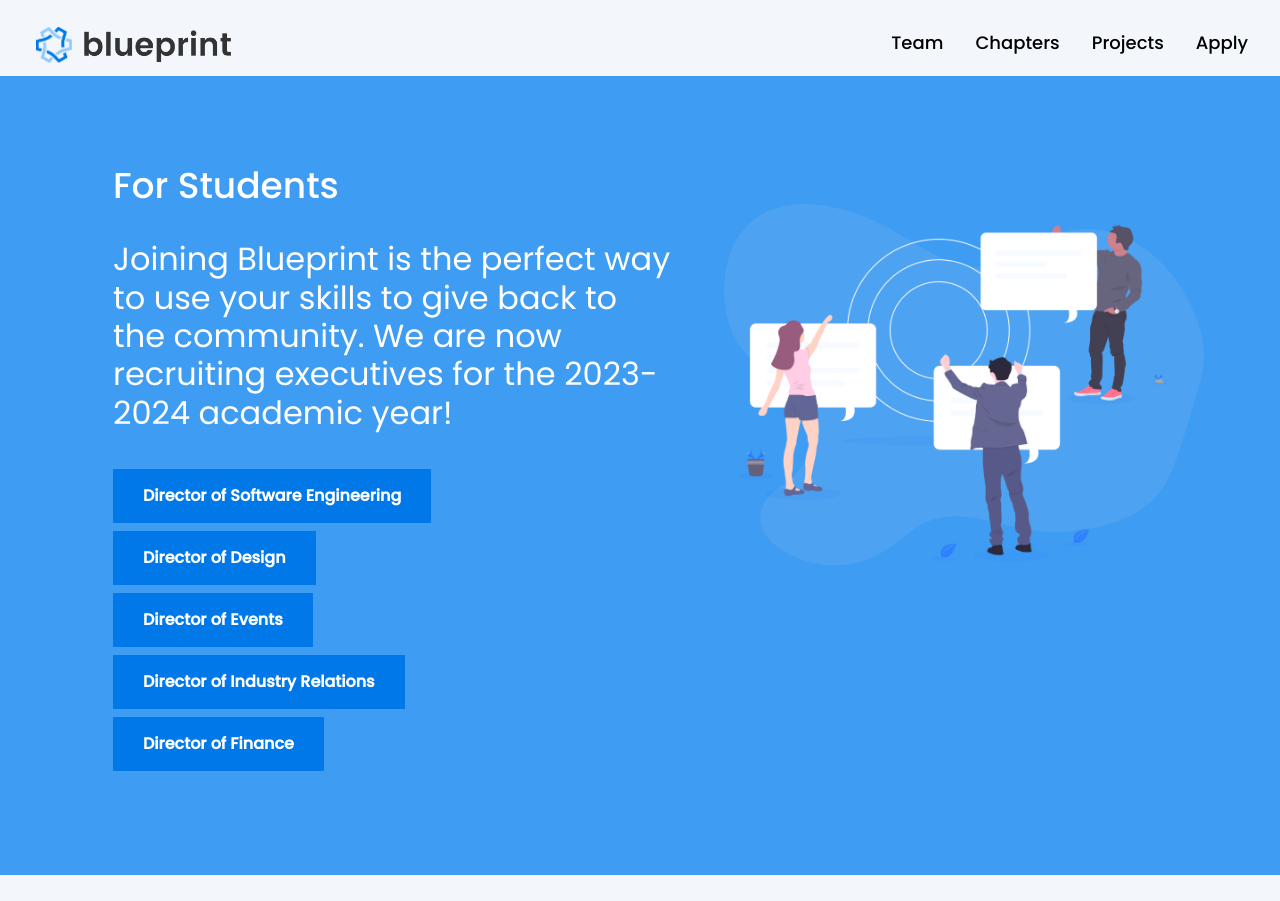
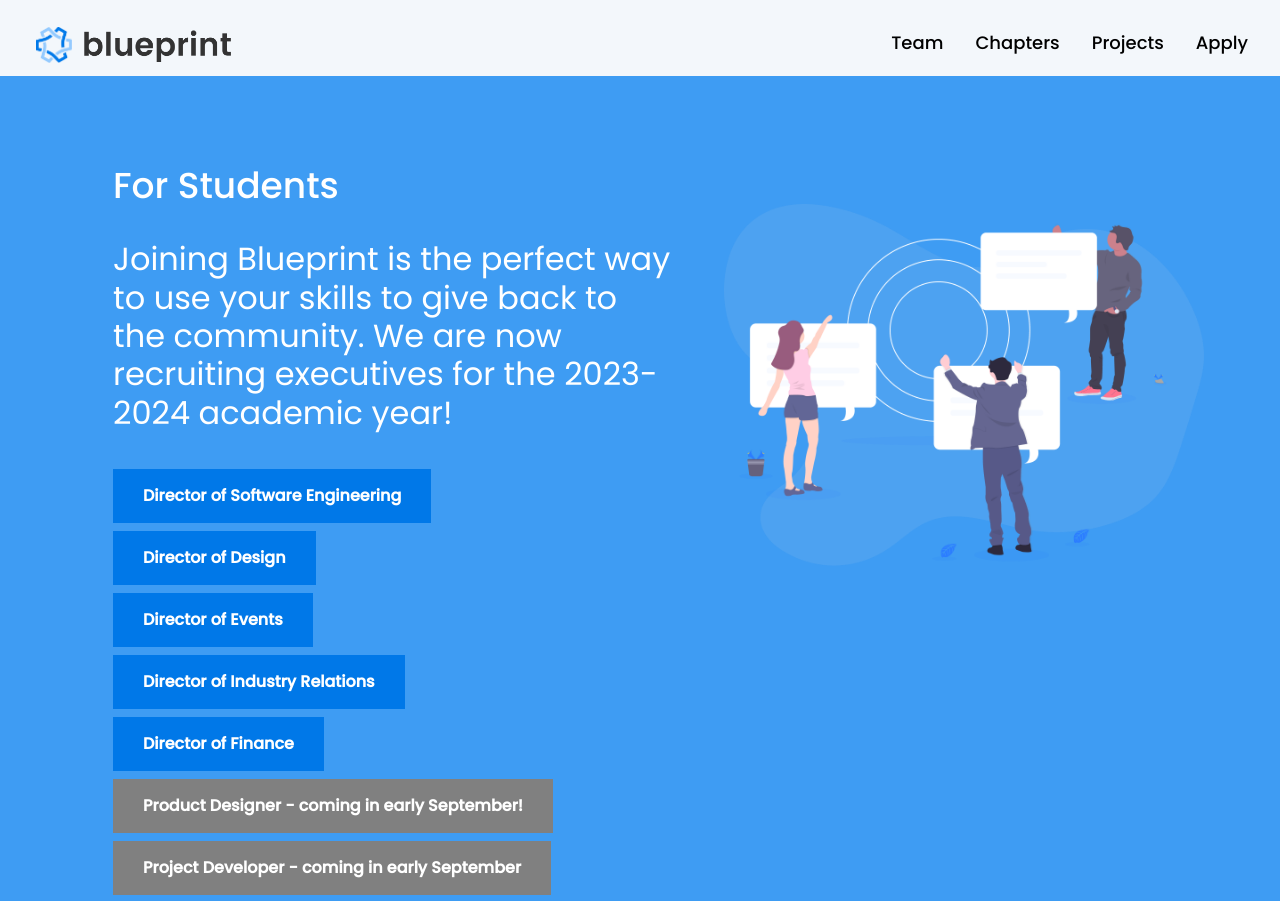
Before and after one commit to uoftblueprint/uoftblueprint.github.io, a React (Create React App) app: page /#/apply/students in a window 1280 px wide. Shown: the top 901 px of the page. Built offline with nearby package versions, Linux system fonts and the light colour scheme.

Commit message:
Add buttons for member applications

```diff
--- a/src/Pages/Apply/Students.js
+++ b/src/Pages/Apply/Students.js
@@ -20,17 +20,11 @@ const Criteria = ({ title, description, image }) => {
   );
 };
 
-const ApplyButton = ({ desc, link }) => {
+const ApplyButton = ({ desc, link, isDisabled=false }) => {
   return (
     <div className='my-2'>
-      {/* <h5 style={{ padding: "25px 0 5px 0", "font-size": "1rem", color: '#FFFFFF' }}  className={"text-responsive"}>
-          <button onClick={executeScroll}>What do we look for?</button>
-        </h5> */}
-      <button>
-        {/* <Link activeClass="active" to="requirements" spy={true} smooth={true} duration={1000} style={{ padding: "25px 0 5px 0", "font-size": "1.2rem", color: '#FFFFFF' }}>
-            What we look for
-          </Link> */}
-        <a href={link} style={{ color: 'white' }}>{desc}</a>
+      <button style={{backgroundColor: isDisabled && "gray"}} disabled={isDisabled} onClick={() => { window.open(link)} }>
+          {desc}
       </button>
     </div>
   )
@@ -69,11 +63,14 @@ const Students = () => {
                         Our application for developers and designers are now closed for the 2020-2021 academic year. We will be recruiting again in Fall 2021!
                       </h5>
                   </div> */}
-                <ApplyButton desc='Director of Software Engineering' link='http://bit.ly/uoftbp-app-form' />
+                <ApplyButton desc='Director of Software Engineering' link='https://airtable.com/appJt53wy097SuDN6/shrdpgRi0EMwekHha' />
                 <ApplyButton desc='Director of Design' link='http://bit.ly/uoftbp-app-form' />
                 <ApplyButton desc='Director of Events' link='http://bit.ly/uoftbp-app-form' />
                 <ApplyButton desc='Director of Industry Relations' link='http://bit.ly/uoftbp-app-form' />
                 <ApplyButton desc='Director of Finance' link='http://bit.ly/uoftbp-app-form' />
+                <ApplyButton desc='Product Designer - coming in early September!' link='http://bit.ly/uoftbp-app-form' isDisabled/>
+                <ApplyButton desc='Project Developer - coming in early September' link='http://bit.ly/uoftbp-app-form' isDisabled/>
+                <ApplyButton desc='Project Lead - coming in early September' link='http://bit.ly/uoftbp-app-form' isDisabled/>
               </div>
             </Col>
             <Col md='5' style={{ paddingLeft: '4em' }}>
```
